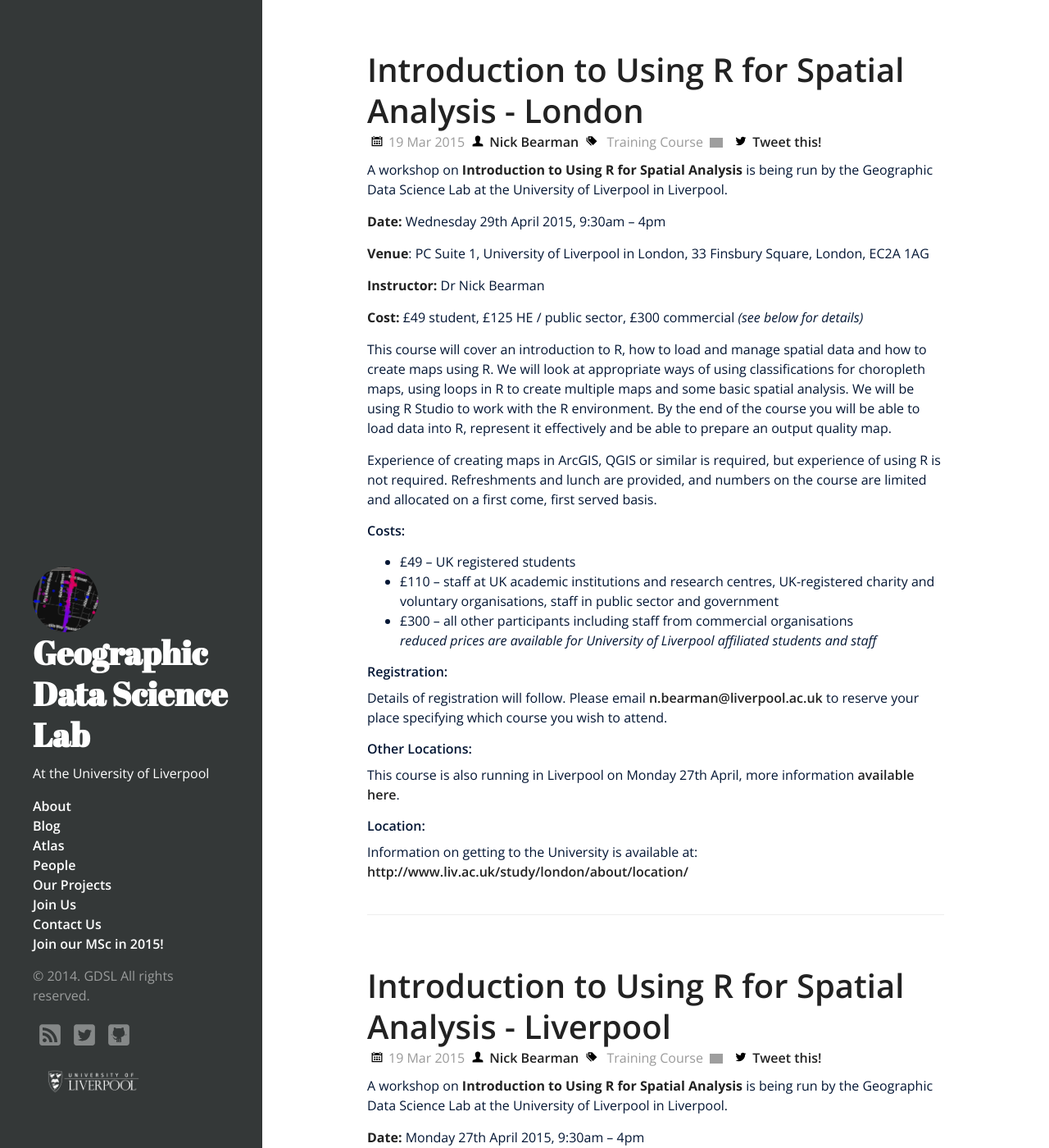
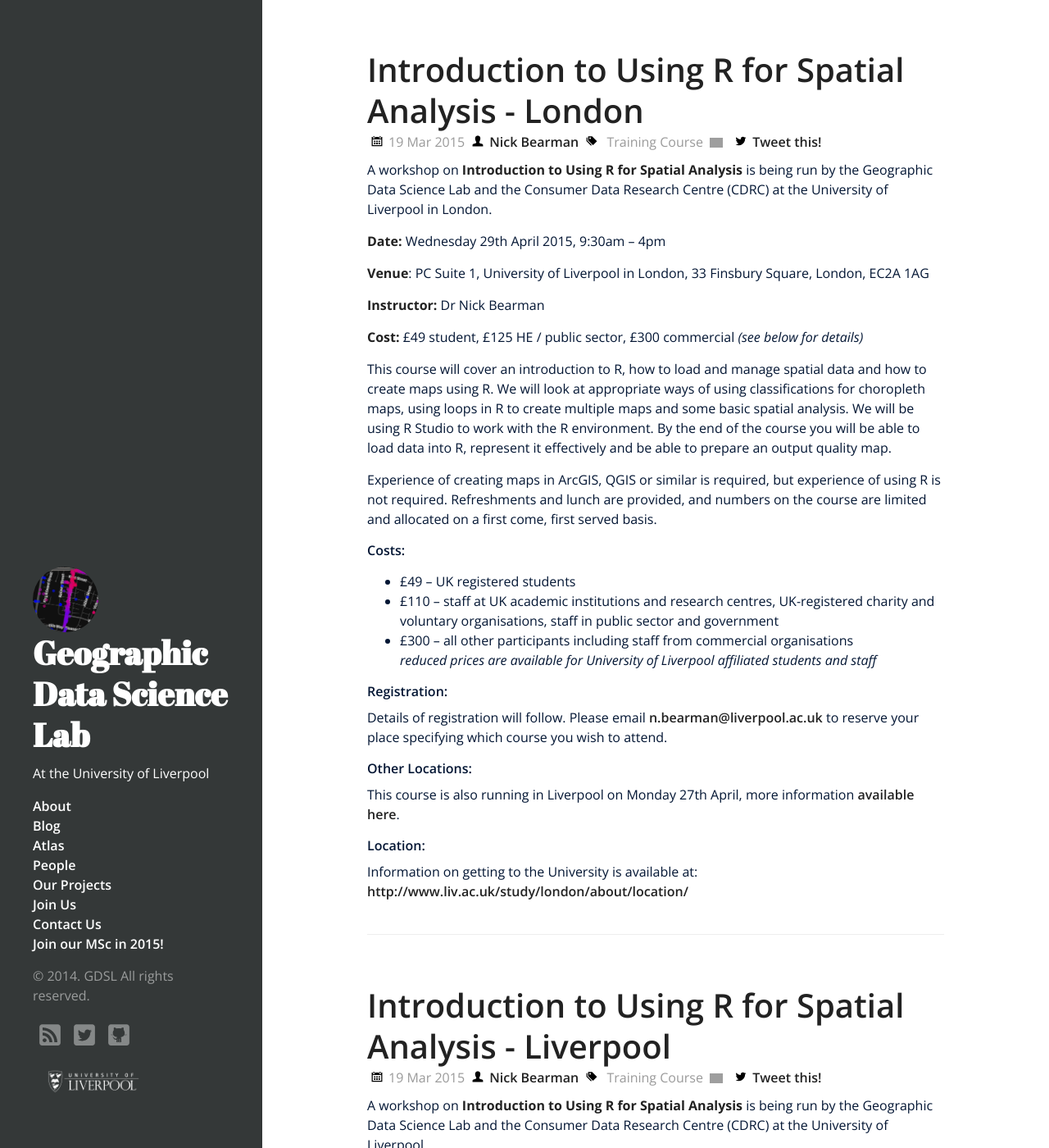
Before and after one commit to alexsingleton/geographicdatascience, a Jekyll site: the page built from index.html, in a window 1280 px wide and 1400 px high. Shown: the whole window at 82% size. Built offline with Jekyll 4.4.1, drawn with Linux system fonts in a browser that asks for light colours; nearby versions of some CDN libraries; Markdown is read by kramdown in place of the engine named in the settings; the list of posts is cut into pages by our own code; comment, search, counter and statistics services are not loaded; grey boxes are pictures that could not be loaded.

Commit message:
Update post to include CDRC.

```diff
--- a/_posts/2015-03-19-R-Spatial-Analysis-Liverpool.md
+++ b/_posts/2015-03-19-R-Spatial-Analysis-Liverpool.md
@@ -8,7 +8,7 @@ categories:
 - Training Course
 ---
 
-A workshop on **Introduction to Using R for Spatial Analysis** is being run by the Geographic Data Science Lab at the University of Liverpool in Liverpool.
+A workshop on **Introduction to Using R for Spatial Analysis** is being run by the Geographic Data Science Lab and the Consumer Data Research Centre (CDRC) at the University of Liverpool.
 
 **Date:** Monday 27th April 2015, 9:30am – 4pm
 
--- a/_posts/2015-03-19-R-Spatial-Analysis-London.md
+++ b/_posts/2015-03-19-R-Spatial-Analysis-London.md
@@ -8,7 +8,7 @@ categories:
 - Training Course
 ---
 
-A workshop on **Introduction to Using R for Spatial Analysis** is being run by the Geographic Data Science Lab at the University of Liverpool in Liverpool.
+A workshop on **Introduction to Using R for Spatial Analysis** is being run by the Geographic Data Science Lab and the Consumer Data Research Centre (CDRC) at the University of Liverpool in London.
 
 **Date:** Wednesday 29th April 2015, 9:30am – 4pm
 
```
